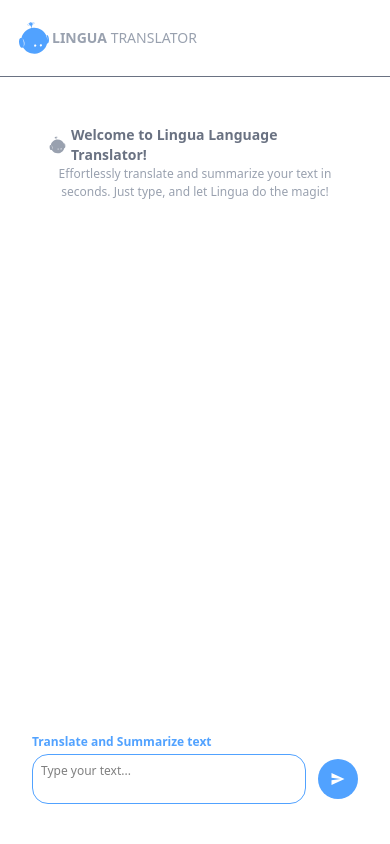
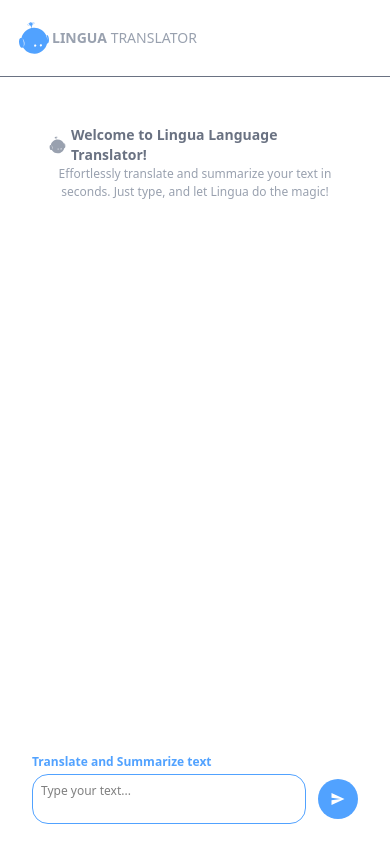
Before and after one commit to Manifestomixx/Ai-powered-text-translator, a React (Vite) app: page / in a window 390 px wide. Built offline with nearby package versions, Linux system fonts and the light colour scheme.

Commit message:
updated: retouch 1.1

```diff
--- a/src/components/AiInterface.jsx
+++ b/src/components/AiInterface.jsx
@@ -140,7 +140,7 @@ const AiInterface = () => {
   }, [summary]);
 
   return (
-    <main className="relative h-dvh md:min-h-dvh overflow-hidden ">
+    <main className="relative min-h-screen md:min-h-dvh overflow-hidden ">
       {/* Logo section */}
       <div className="text-start">
         <div
@@ -174,9 +174,9 @@ const AiInterface = () => {
         </div>
 
         {/* section 2 */}
-        <div className=" w-full  p-5 bg-white absolute bottom-0 left-0 ">
+        <div className=" w-full  p-5 bg-white fixed md:absolute bottom-0 left-0 ">
           {/* Chat Output */}
-          <div className="flex-grow overflow-y-auto h-auto mb-4 max-h-[24rem] md:max-h-[38rem] lg:max-h-[60rem]">
+          <div className="flex-grow overflow-y-auto h-auto mb-4 max-h-[24rem] md:max-h-[30rem] lg:max-h-[60rem]">
             {messages.map((msg, index) => (
               <div key={msg.id} className="mb-4 p-2 border-b ">
                 <div className="border-blue-400 border rounded-2xl space-y-1 p-3">
@@ -282,7 +282,7 @@ const AiInterface = () => {
           </div>
 
           {/* textarea section */}
-          <div className="w-full px-3 sm:px-5 md:px-8 lg:px-10 mb-5">
+          <div className="w-full px-3 sm:px-5 md:px-8 lg:px-10 md:mb-5">
             <h1 className="text-xs md:text-lg text-blue-400 font-semibold my-1">
               Translate and Summarize text
             </h1>
```
